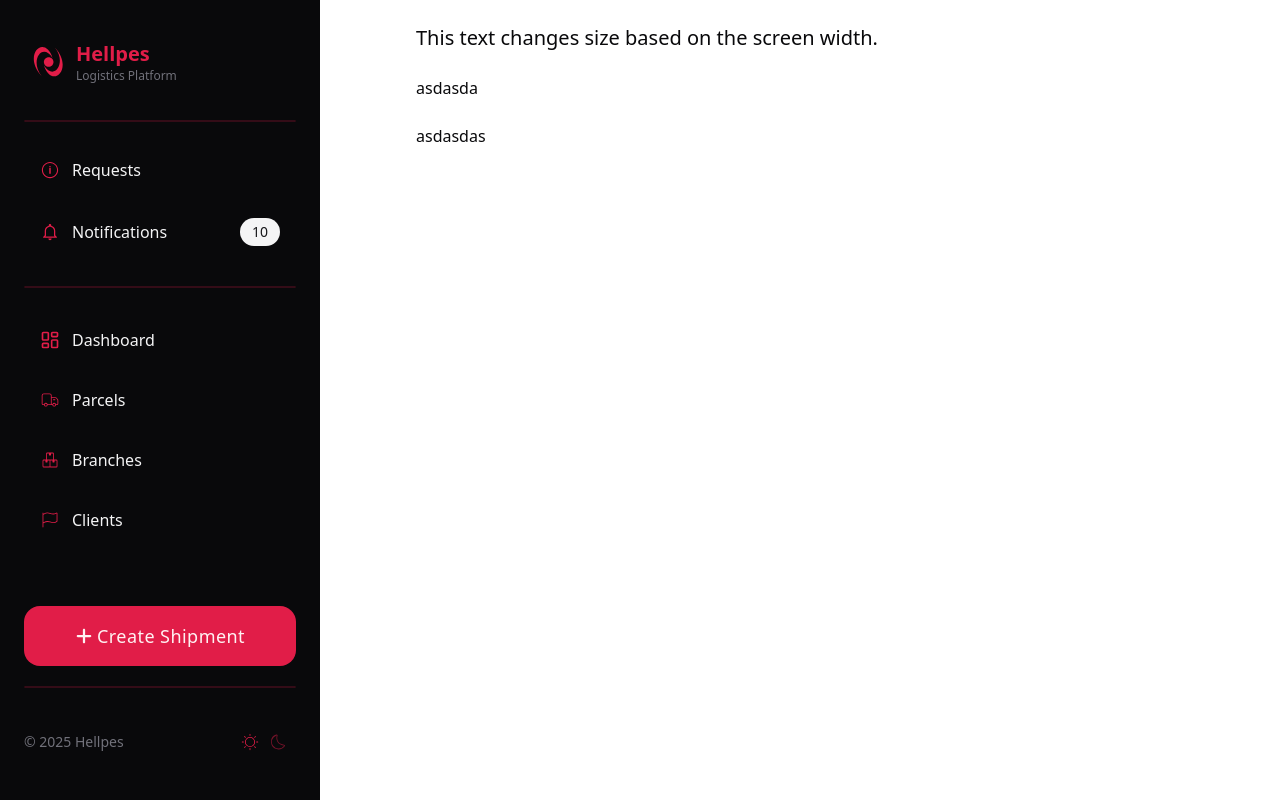
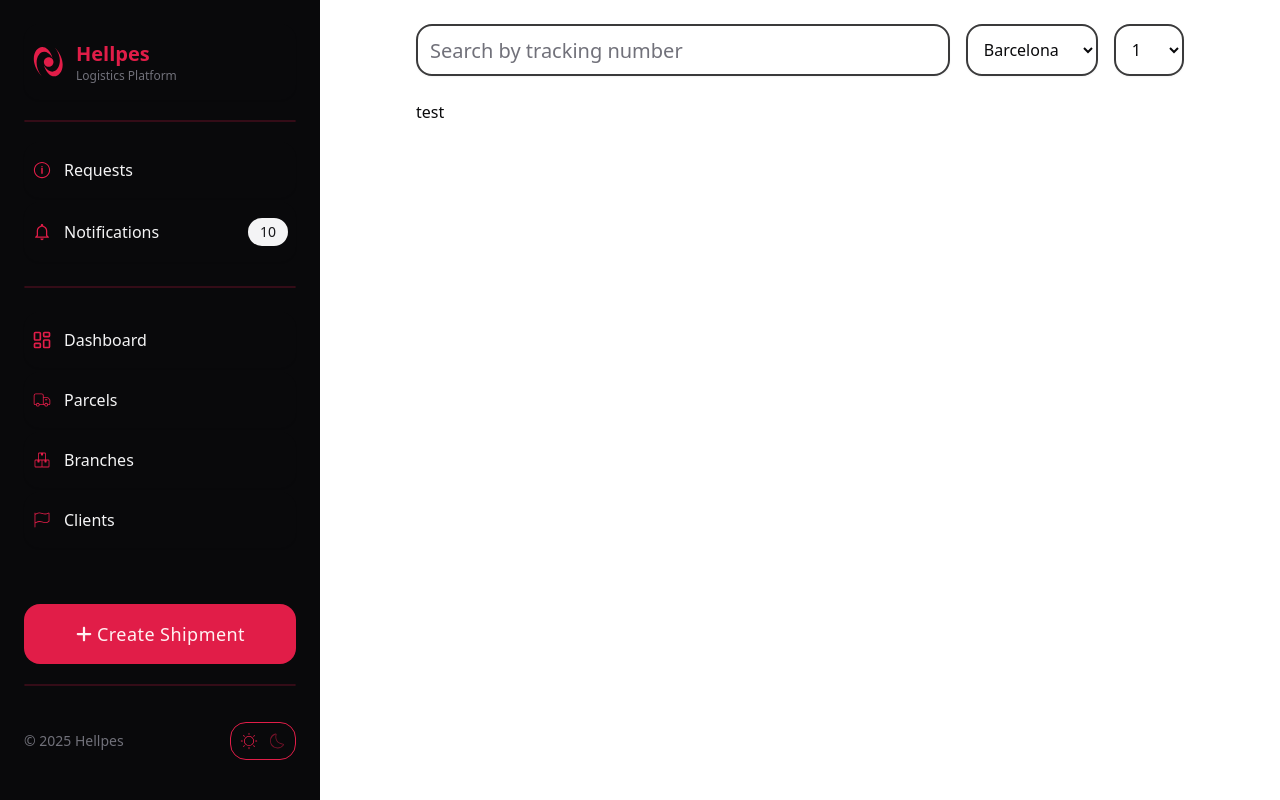
Before and after one commit to hellpes666/Delivery, a React (Vite) app: page / in a window 1280 px wide. Built offline with nearby package versions, Linux system fonts and the light colour scheme.

Commit message:
add selector + pageHeader

```diff
--- a/package.json
+++ b/package.json
@@ -11,6 +11,8 @@
   },
   "dependencies": {
     "@radix-ui/react-accordion": "^1.2.3",
+    "@radix-ui/react-navigation-menu": "^1.2.5",
+    "@radix-ui/react-select": "^2.1.6",
     "@reduxjs/toolkit": "^2.6.0",
     "@tailwindcss/vite": "^4.0.9",
     "class-variance-authority": "^0.7.1",
--- a/src/components/app/Aside.tsx
+++ b/src/components/app/Aside.tsx
@@ -40,7 +40,15 @@ const PageLink: React.FC<IPageLink> = ({
 	return (
 		<Link
 			to={link}
-			className="flex justify-between items-center p-4 hover:bg-[var(--primary)]/10 rounded-2xl transition-colors focus:outline-2 focus:outline-offset-2 focus:outline-[var(--primary)]/80 active:bg-[var(--primary)]/60"
+			className=" justify-between p-4 hover:bg-[var(--primary)]/10  z-10 text-[var(--primary)] flex items-center gap-3 py-4 px-2 rounded-2xl focus:outline-2  shadow-xs
+transition-[color,box-shadow]
+disabled:pointer-events-none disabled:cursor-not-allowed
+disabled:opacity-50 focus-visible:border-ring
+focus-visible:ring-ring/50
+focus-visible:ring-[3px]
+aria-invalid:ring-destructive/20
+dark:aria-invalid:ring-destructive/40
+aria-invalid:border-destructive"
 			aria-label={ariaLabel || `${title} page`}
 			role="navigation"
 		>
@@ -94,7 +102,6 @@ const CreateShipment = () => {
 	return (
 		<button
 			className="group
-    focus:outline-2 focus:outline-offset-2 focus:outline-[var(--primary)]/80
     px-8 py-4 rounded-2xl bg-[var(--primary)]
     cursor-pointer text-[var(--primary-foreground)]
     text-lg font-medium tracking-wide flex items-center justify-center
@@ -125,7 +132,15 @@ const Aside = () => {
 				to="/"
 				role="navigation"
 				aria-label="Main Page"
-				className="z-10 text-[var(--primary)] flex items-center gap-3 py-4 px-2 rounded-2xl transition-colors focus:outline-2 focus:outline-offset-2 focus:outline-[var(--primary)]/80 active:bg-[var(--primary)]/60"
+				className="z-10 text-[var(--primary)] flex items-center gap-3 py-4 px-2 rounded-2xl focus:outline-2  shadow-xs
+transition-[color,box-shadow]
+disabled:pointer-events-none disabled:cursor-not-allowed
+disabled:opacity-50 focus-visible:border-ring
+focus-visible:ring-ring/50
+focus-visible:ring-[3px]
+aria-invalid:ring-destructive/20
+dark:aria-invalid:ring-destructive/40
+aria-invalid:border-destructive"
 			>
 				<GiConcentrationOrb size={32} className="shrink-0" />
 				<div className="flex flex-col">
@@ -172,7 +187,7 @@ const Aside = () => {
 			<div className="text-sm text-[var(--muted-foreground)] py-4 flex items-center justify-between">
 				© {new Date().getFullYear()} Hellpes
 				<button
-					className="cursor-pointer p-2 rounded-2xl hover:bg-[var(--primary)]/10 transition-colors focus:outline-2 focus:outline-offset-2 focus:outline-[var(--primary)]/80 active:bg-[var(--primary)]/60"
+					className="cursor-pointer p-2 rounded-2xl border-1 border-[var(--primary)] hover:bg-[var(--primary)]/10 transition-colors focus:outline-1  "
 					aria-label="Toggle theme"
 					onClick={() => dispatch(setTheme())}
 				>
--- a/src/components/app/PageHeader.tsx
+++ b/src/components/app/PageHeader.tsx
@@ -1,9 +1,79 @@
-import React from "react";
+import { cn } from "@/lib/utils";
+import React, { useState } from "react";
+
+interface ISelector {
+	options: string[];
+	current: string;
+	onChange: (e) => void;
+	label: string;
+	className?: string;
+}
+
+const Selector: React.FC<ISelector> = ({
+	options,
+	current,
+	onChange,
+	label,
+	className,
+}) => {
+	return (
+		<>
+			<label htmlFor="select-city" className="sr-only">
+				{label}:{" "}
+				<span className="font-bold tracking-wide">{current}</span>
+			</label>
+			<select
+				name={`select-${label}`}
+				id={`select-${label}`}
+				value={current}
+				onChange={onChange}
+				className={cn(
+					"file:text-foreground placeholder:text-muted-foreground selection:bg-primary selection:text-primary-foreground flex w- min-w-0 bg-transparent px-3 shadow-xs transition-[color,box-shadow] outline-none file:inline-flex file:h-7 file:border-0 file:bg-transparent file:text-sm file:font-medium disabled:pointer-events-none disabled:cursor-not-allowed disabled:opacity-50 focus-visible:border-ring focus-visible:ring-ring/50 focus-visible:ring-[3px] aria-invalid:ring-destructive/20 dark:aria-invalid:ring-destructive/40 aria-invalid:border-destructive rounded-2xl text-[var(--foreground)] font-medium border-[var(--foreground)]/80 border-2 w-[180px]",
+					className
+				)}
+			>
+				{options.map((option) => (
+					<option key={option} value={option}>
+						{option}
+					</option>
+				))}
+			</select>
+		</>
+	);
+};
 
 const PageHeader = () => {
+	const [city, setCity] = useState("Barcelona");
+	const [departament, setDepartaments] = useState("1");
+
+	const DEPARTAMENTS = ["1", "2", "3", "4", "5"];
+	const CITIES = ["Barcelona", "Moscow", "New York", "Tokyo"];
+
 	return (
-		<div className="text-sm md:text-base lg:text-lg xl:text-xl">
-			This text changes size based on the screen width.
+		<div className="flex gap-4">
+			<label htmlFor="tracking-number" className="sr-only">
+				Search by tracking number
+			</label>
+			<input
+				id="tracking-number"
+				data-slot="input"
+				placeholder="Search by tracking number"
+				className="file:text-foreground placeholder:text-muted-foreground selection:bg-primary selection:text-primary-foreground flex h-9 w-full min-w-0 bg-transparent px-3 shadow-xs transition-[color,box-shadow] outline-none file:inline-flex file:h-7 file:border-0 file:bg-transparent file:text-sm file:font-medium disabled:pointer-events-none disabled:cursor-not-allowed disabled:opacity-50 focus-visible:border-ring focus-visible:ring-ring/50 focus-visible:ring-[3px] aria-invalid:ring-destructive/20 dark:aria-invalid:ring-destructive/40 aria-invalid:border-destructive rounded-2xl text-[var(--foreground)] font-medium border-[var(--foreground)]/80 border-2 !py-6 text-sm md:text-base lg:text-lg xl:text-xl"
+			/>
+
+			<Selector
+				options={CITIES}
+				current={city}
+				onChange={(e) => setCity(e.target.value)}
+				label="City"
+			/>
+			<Selector
+				options={DEPARTAMENTS}
+				current={departament}
+				onChange={(e) => setDepartaments(e.target.value)}
+				label="Deparrtament"
+				className="w-[90px]"
+			/>
 		</div>
 	);
 };
--- a/src/components/app/pages/Main.tsx
+++ b/src/components/app/pages/Main.tsx
@@ -1,12 +1,7 @@
 import { PageLayout } from "..";
 
 function Main() {
-	return (
-		<PageLayout>
-			<h1>asdasda</h1>
-			<div className="asd">asdasdas</div>
-		</PageLayout>
-	);
+	return <PageLayout>test</PageLayout>;
 }
 
 export default Main;
--- a/src/components/ui/accordion.tsx
+++ /dev/null
@@ -1,64 +0,0 @@
-import * as React from "react"
-import * as AccordionPrimitive from "@radix-ui/react-accordion"
-import { ChevronDownIcon } from "lucide-react"
-
-import { cn } from "@/lib/utils"
-
-function Accordion({
-  ...props
-}: React.ComponentProps<typeof AccordionPrimitive.Root>) {
-  return <AccordionPrimitive.Root data-slot="accordion" {...props} />
-}
-
-function AccordionItem({
-  className,
-  ...props
-}: React.ComponentProps<typeof AccordionPrimitive.Item>) {
-  return (
-    <AccordionPrimitive.Item
-      data-slot="accordion-item"
-      className={cn("border-b last:border-b-0", className)}
-      {...props}
-    />
-  )
-}
-
-function AccordionTrigger({
-  className,
-  children,
-  ...props
-}: React.ComponentProps<typeof AccordionPrimitive.Trigger>) {
-  return (
-    <AccordionPrimitive.Header className="flex">
-      <AccordionPrimitive.Trigger
-        data-slot="accordion-trigger"
-        className={cn(
-          "focus-visible:border-ring focus-visible:ring-ring/50 flex flex-1 items-start justify-between gap-4 rounded-md py-4 text-left text-sm font-medium transition-all outline-none hover:underline focus-visible:ring-[3px] disabled:pointer-events-none disabled:opacity-50 [&[data-state=open]>svg]:rotate-180",
-          className
-        )}
-        {...props}
-      >
-        {children}
-        <ChevronDownIcon className="text-muted-foreground pointer-events-none size-4 shrink-0 translate-y-0.5 transition-transform duration-200" />
-      </AccordionPrimitive.Trigger>
-    </AccordionPrimitive.Header>
-  )
-}
-
-function AccordionContent({
-  className,
-  children,
-  ...props
-}: React.ComponentProps<typeof AccordionPrimitive.Content>) {
-  return (
-    <AccordionPrimitive.Content
-      data-slot="accordion-content"
-      className="data-[state=closed]:animate-accordion-up data-[state=open]:animate-accordion-down overflow-hidden text-sm"
-      {...props}
-    >
-      <div className={cn("pt-0 pb-4", className)}>{children}</div>
-    </AccordionPrimitive.Content>
-  )
-}
-
-export { Accordion, AccordionItem, AccordionTrigger, AccordionContent }
```
Also changed, not shown: 1 other file (tests, documents, lock files or other folders).
